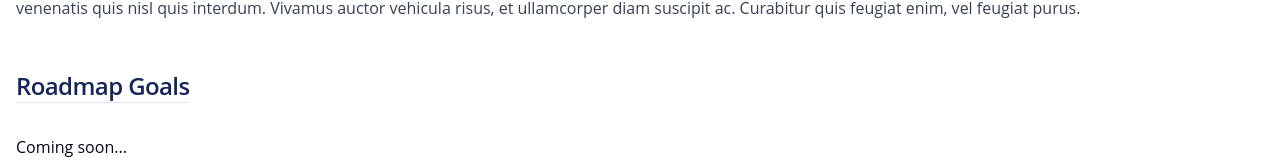
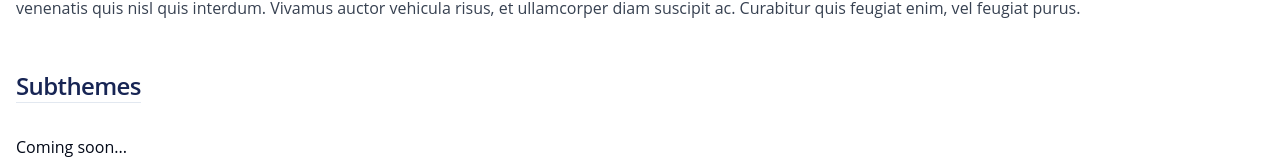
Before and after one commit to ZachStapletonJones/casa-bio, a Next.js app: page /climate-change-solutions in a window 1280 px wide. Shown: the part 1155-1315 px from the top of the page. Built offline with nearby package versions, Linux system fonts and the light colour scheme.

Commit message:
Roadmap goals to Subthemes

```diff
--- a/app/[theme]/page.tsx
+++ b/app/[theme]/page.tsx
@@ -29,7 +29,7 @@ export default function ThemePage({params}:{params:{theme:string}}) {
         <img className='bg-secondary w-full h-[200px]' src={themeData?.bannerImage} alt={themeData?.title} />
         <Markdown className={'prose min-w-full &>*:w-full'} remarkPlugins={[remarkGfm]}>{themeData?.content}</Markdown>
         <div className='space-y-8'>
-          <h2 className='scroll-m-20 border-b w-fit text-2xl font-semibold tracking-tight text-primary'>Roadmap Goals</h2>
+          <h2 className='scroll-m-20 border-b w-fit text-2xl font-semibold tracking-tight text-primary'>Subthemes</h2>
           <div>Coming soon...</div>
         </div>
         <div className='space-y-8'>
```
